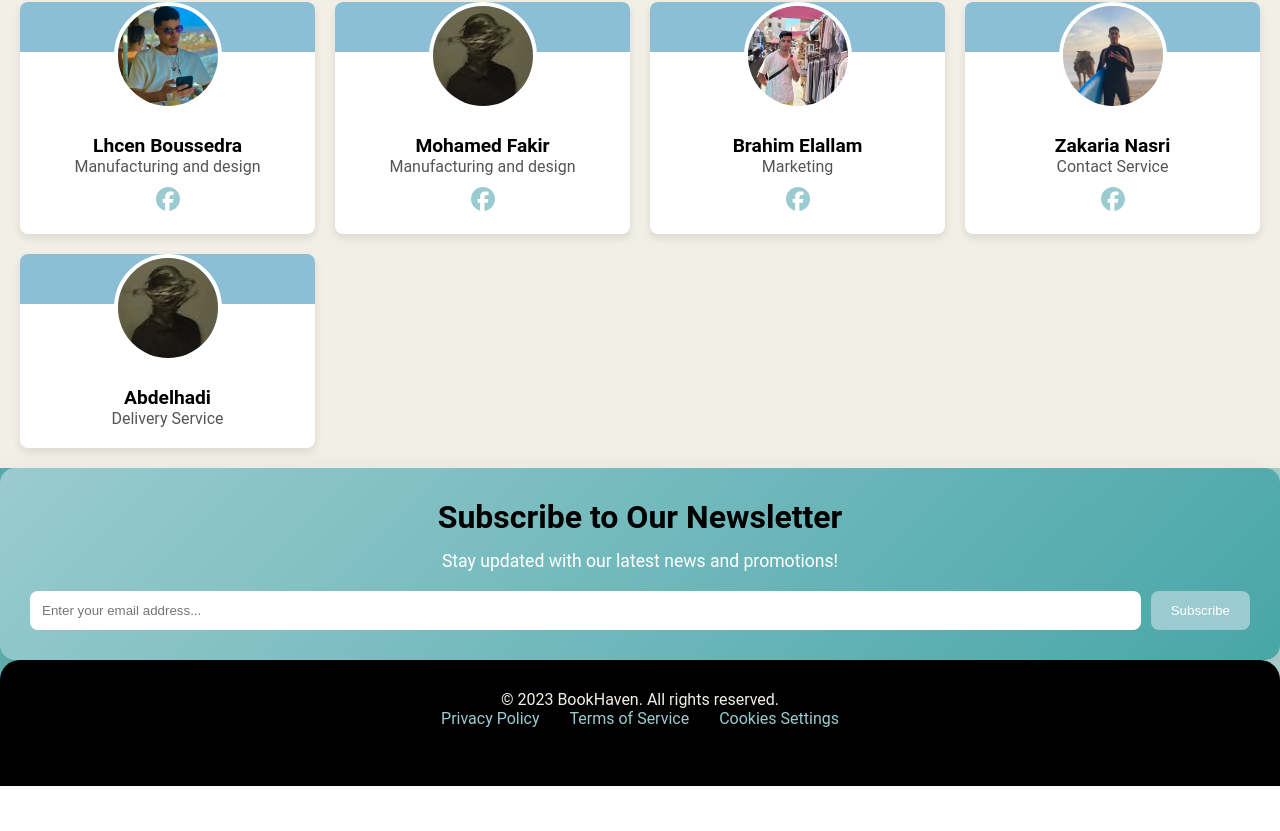
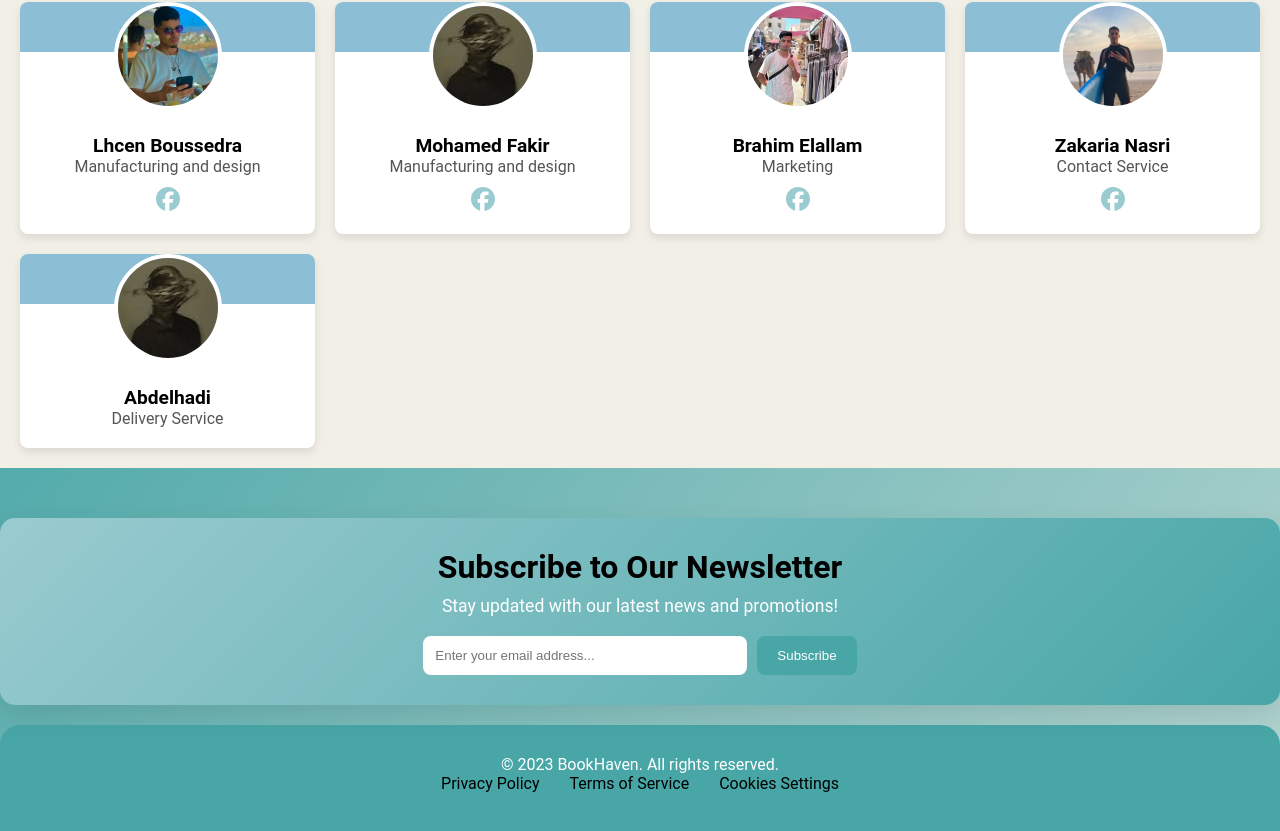
Before and after one commit to ayoubmorchid/bookhaven, a React (Create React App) app: page /about in a window 1280 px wide. Shown: the part 760-1591 px from the top of the page. Before the commit the page ends 1546 px from the top, so only its background shows below. Built offline with nearby package versions, Linux system fonts and the light colour scheme.

Commit message:
change style to new footer

```diff
--- a/src/style/footer.css
+++ b/src/style/footer.css
@@ -1,4 +1,3 @@
-/* تصميم جديد */
 body {
   margin: 0;
   font-family: 'Roboto', sans-serif;
@@ -6,27 +5,28 @@ body {
   color: var(--text-color);
 }
 
-.app-container {
-  padding: 20px;
+.footer-container {
+  margin-top: 50px;
 }
 
+/* Subscribe Section */
 .subscribe-section {
   background: linear-gradient(135deg, var(--primary-color), var(--secondary-color));
   color: white;
   padding: 30px;
   border-radius: 15px;
   text-align: center;
-  box-shadow: 0 10px 30px var(--box-shadow-color);
+  box-shadow: 0 10px 30px rgba(0, 0, 0, 0.1);
   position: relative;
 }
 
 .subscribe-section h2 {
-  font-size: 2em;
-  margin-bottom: 15px;
+  font-size: 2rem;
+  margin-bottom: 10px;
 }
 
 .subscribe-section p {
-  font-size: 1.1em;
+  font-size: 1.1rem;
   margin-bottom: 20px;
 }
 
@@ -41,6 +41,7 @@ body {
   border-radius: 8px;
   border: none;
   flex: 1;
+  max-width: 300px;
 }
 
 .email-input:focus {
@@ -48,7 +49,7 @@ body {
 }
 
 .subscribe-button {
-  background: var(--primary-color);
+  background: var(--accent-color);
   color: white;
   border: none;
   border-radius: 8px;
@@ -59,23 +60,30 @@ body {
 
 .subscribe-button:hover {
   background: var(--hover-color);
-  transform: translateY(-2px);
+  transform: translateY(-3px);
 }
 
+/* Footer Section */
 .footer-section {
-  background: var(--text-color);
-  color: var(--background-color);
+  background: var(--secondary-color);
+  color: white;
   padding: 30px 20px;
   text-align: center;
   border-top-left-radius: 20px;
   border-top-right-radius: 20px;
+  margin-top: 20px;
+}
+
+.footer-content {
+  max-width: 900px;
+  margin: 0 auto;
 }
 
 .footer-links a {
-  color: var(--primary-color);
+  color: var(--text-color);
   text-decoration: none;
   margin: 0 15px;
-  font-size: 1em;
+  font-size: 1rem;
 }
 
 .footer-links a:hover {
@@ -83,15 +91,12 @@ body {
 }
 
 .social-icons a {
-  color: var(--background-color);
+  color: white;
   margin: 0 10px;
-}
-
-.social-icons i {
-  font-size: 1.5em;
+  font-size: 1.5rem;
   transition: transform 0.3s ease;
 }
 
-.social-icons i:hover {
+.social-icons a:hover {
   transform: scale(1.2);
 }
```
